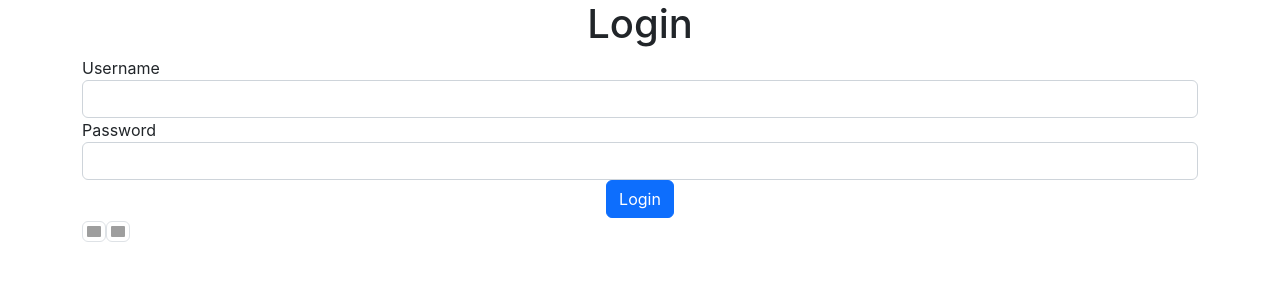
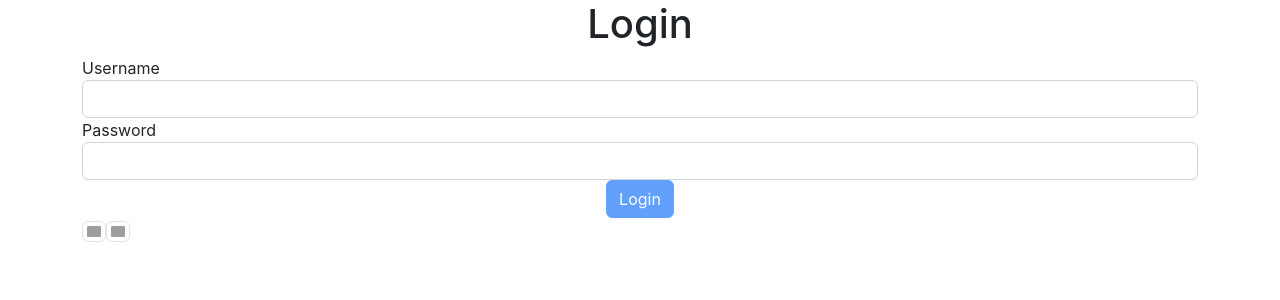
Before and after one commit to tolgaakat/hoaxify-frontend, a React (Create React App) app: page / in a window 1280 px wide. Shown: the top 300 px of the page. Built offline with nearby package versions, Linux system fonts and the light colour scheme; grey boxes are pictures that could not be loaded.

Commit message:
Bolum5_49 end

```diff
--- a/src/pages/LoginPage.js
+++ b/src/pages/LoginPage.js
@@ -7,38 +7,63 @@ class LoginPage extends Component {
 
     state = {
         username: null,
-        password: null
+        password: null,
+        error: null
     }
 
     onChange = event => {
         const { name, value } = event.target;
         this.setState({
-            [name]: value
+            [name]: value,
+            error: null
         })
     }
 
-    onClickLogin = event => {
+    onClickLogin = async event => {
         event.preventDefault();
 
         const { username, password } = this.state;
         const creds = {
             username,
             password
+        };
+
+        this.setState({
+            error: null
+        });
+
+        try {
+            await login(creds);
+        }
+        catch (apiError) {
+            this.setState(
+                {
+                    error: apiError.response.data.message
+                }
+            )
         }
 
-        login(creds);
     }
 
     render() {
         const { t } = this.props;
+
+        const { username, password, error } = this.state;
+
+        const buttonEnabled = username && password;
+
         return (
             <div className='container'>
                 <form>
                     <h1 className='text-center'>{t("Login")}</h1>
                     <Input label={t("Username")} name="username" onChange={this.onChange}></Input>
                     <Input label={t("Password")} name="password" type="password" onChange={this.onChange}></Input>
+                    {error && <div className="alert alert-danger">
+                        {error}
+                    </div>}
                     <div className='text-center'>
-                        <button className='btn btn-primary' onClick={this.onClickLogin}>Login</button>
+                        <button className='btn btn-primary' onClick={this.onClickLogin}
+                            disabled={!buttonEnabled}>Login</button>
                     </div>
                 </form>
             </div>
```
